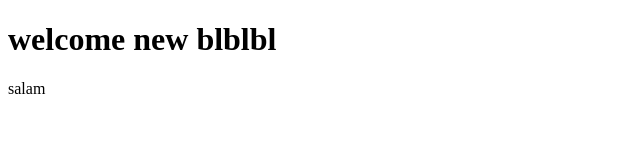
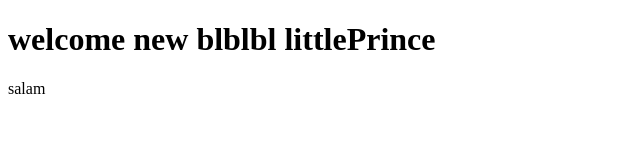
Before and after one commit to Auguustus/Practice-github, a plain HTML site: page index.html in a window 1280 px wide. Shown: the whole page, without its empty margins (0-640 px from the left). Drawn offline with Linux system fonts and the light colour scheme.

Commit message:
h1 changing

```diff
--- a/index.html
+++ b/index.html
@@ -7,7 +7,7 @@
     <link rel="stylesheet" href="/style.css">
 </head>
 <body>
-    <h1>welcome new blblbl</h1>
+    <h1>welcome new blblbl littlePrince</h1>
     <p>salam</p>
 
     <script src="/script.js"></script>
```
